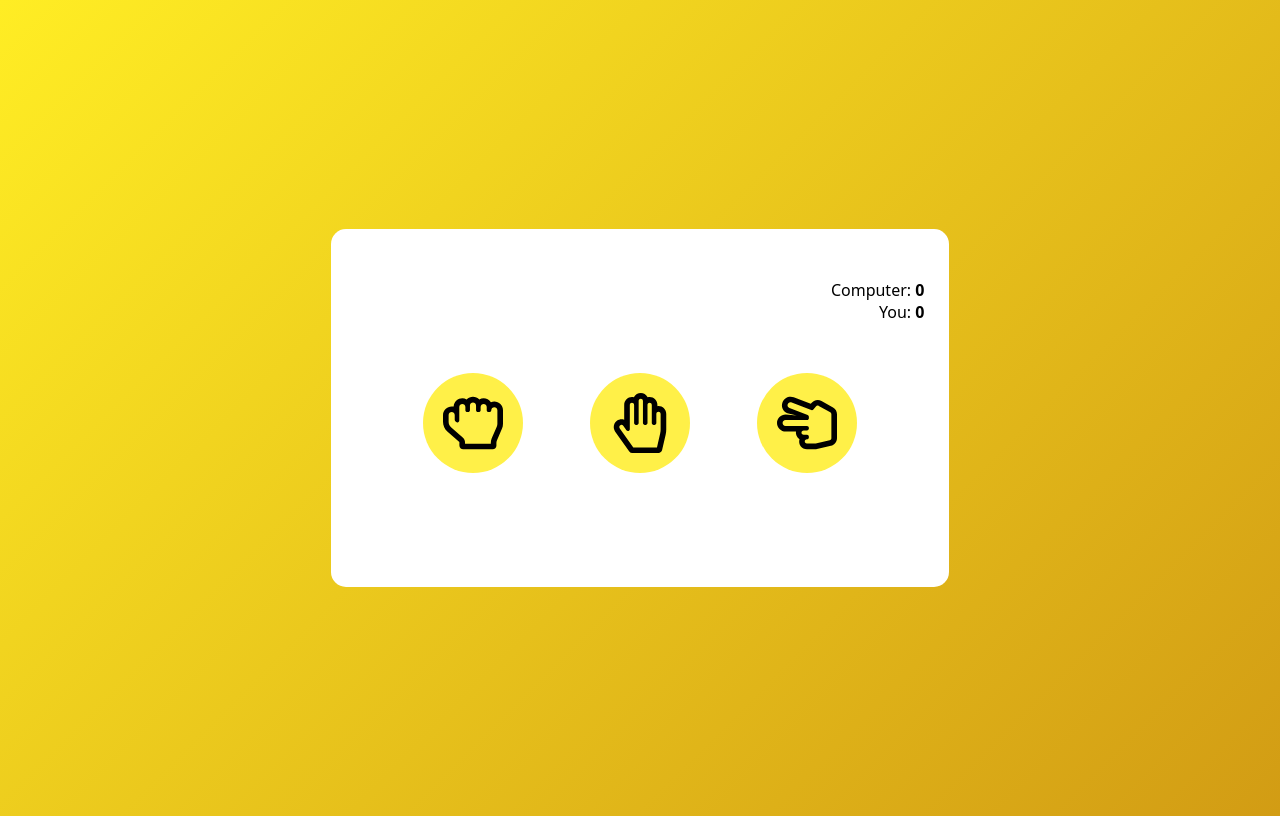
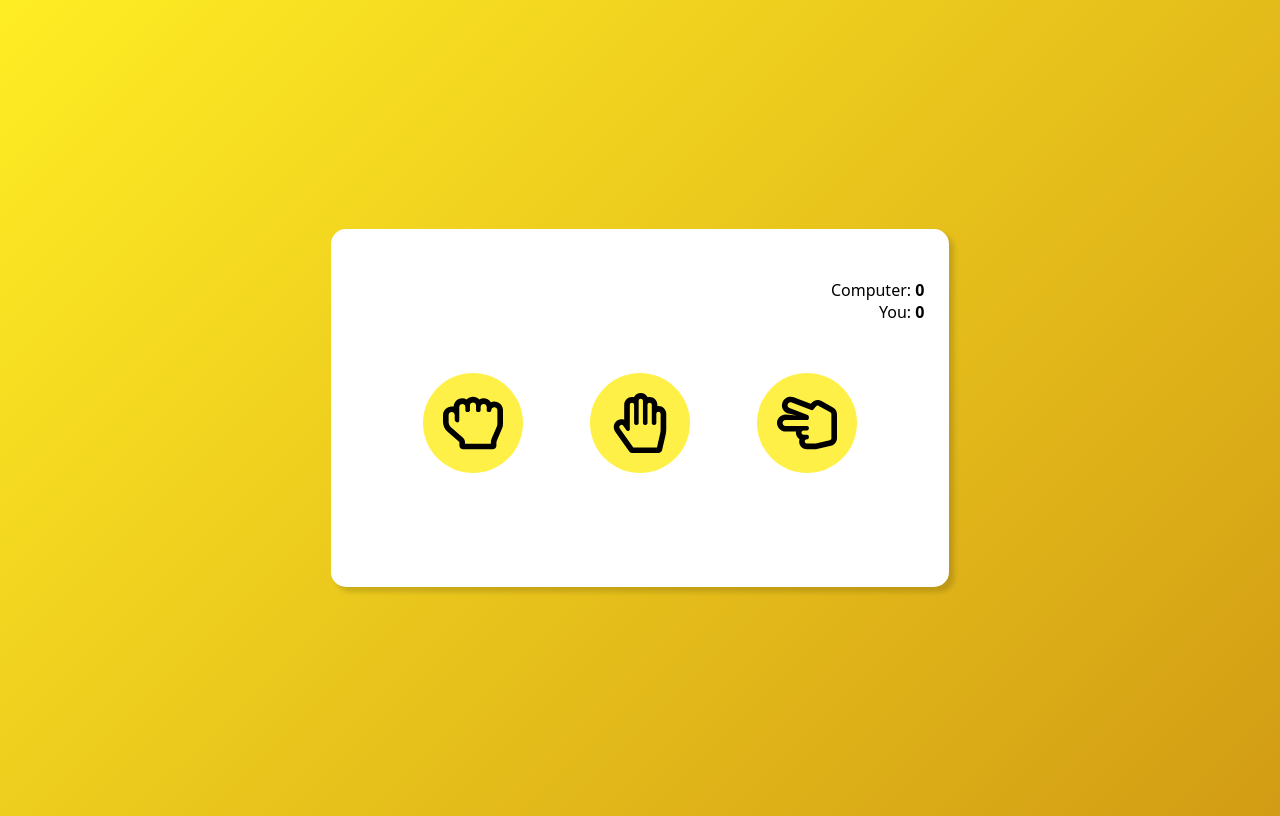
Before and after one commit to NandkishorJadoun/rock-paper-scissors-game, a plain HTML site: page index.html in a window 1280 px wide. Drawn offline with Linux system fonts and the light colour scheme.

Commit message:
add shadow to container

```diff
--- a/styles.css
+++ b/styles.css
@@ -15,6 +15,7 @@ body{
     flex-direction: column;
     gap: 20px;
     border-radius: 15px;
+    box-shadow: 5px 5px 5px rgba(0, 0, 0, 0.15);
 }
 
 #score{
```
